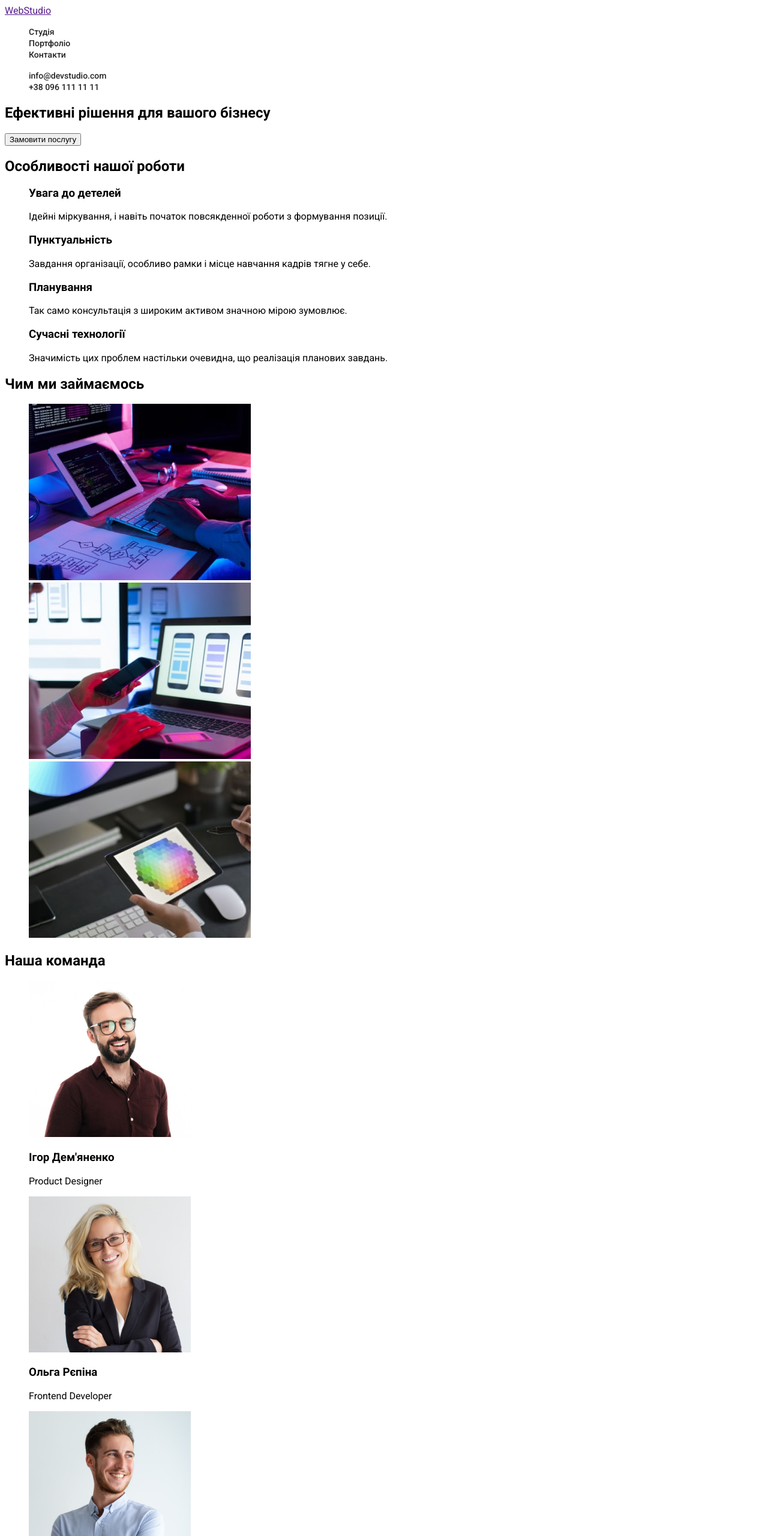
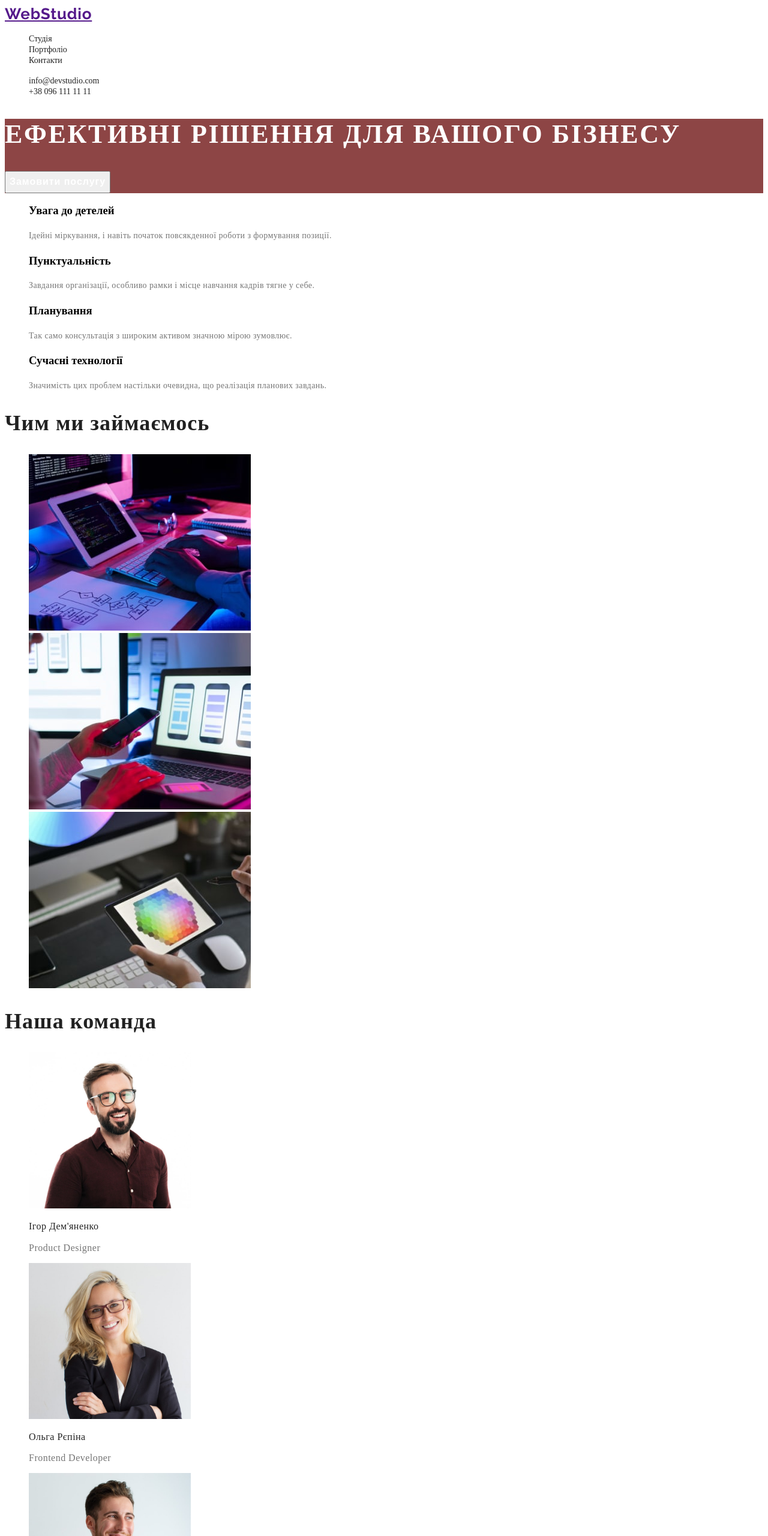
Before and after one commit to Karina2811/goit-markup-hw-01, a plain HTML site: page index.html in a window 1280 px wide. Shown: the top 2560 px of the page at 60% size. Drawn offline with Linux system fonts and the light colour scheme.

Commit message:
Oптимизация стилей

```diff
--- a/style/style.css
+++ b/style/style.css
@@ -2,35 +2,162 @@
     --praymory-text-color:#212121;
     --secondary-text-color:#FFFFFF;
     --accent-color:#2196F3;
+    --text-color: #757575;
 }
-
-body {
+.body {
     font-family: "Roboto";
-    font-weight: 400;
-
+    font-weight: 700;
 }
-
 .list {
     list-style: none;
 }
 
 /* Header */
 
+.header-logo {
+    font-family: "Raleway", sans-serif;
+    font-size: 26px;
+    font-weight: 700;
+    line-height: 1.2;
+    letter-spacing: 0.03em;
+}
+
 .header-link,
-.header-contact
-{
+.header-contact {
 color: var(--praymory-text-color);
 font-size: 14px;
 font-weight: 500;
-line-height: 1,14;
+line-height: 1,1;
 letter-spacing: 0,02em;
 text-decoration: none;
 }
 
+.header-contact:hover,
+.header-contact:focus,
 .header-link:hover,
-.header-link:focus,
-.header-contact:hover,
-.header-contact:focus
- {
+.header-link:focus {
     color: var(--accent-color)
 }
+
+/* Герой */
+
+.hero {
+    background-color: #8d4545;
+}
+.hero-title {
+    color: var(--secondary-text-color);
+    font-size: 44px;
+    font-weight: 900;
+    line-height: 1,4;
+    letter-spacing: 0.06em;
+    text-transform: uppercase;
+}
+.hero-btn {
+    color: var(--secondary-text-color);
+    font-size: 16px;
+    font-weight: 700;
+    line-height: 1.9;
+    letter-spacing: 0.06em;
+}
+
+/*  Особливості */
+
+.section-title {
+    position: absolute;
+    white-space: nowrap;
+    width: 1px;
+    height: 1px;
+    overflow: hidden;
+    border: 0;
+    padding: 0;
+    clip: rect(0 0 0 0);
+    clip-path: inset(50%);
+    margin: -1px;
+}
+.sextion-item-title {
+    color: var(--praymory-text-color);
+    font-size: 14px;
+    font-weight: 700;
+    line-height: 1.1;
+    letter-spacing: 0.03em;
+    text-transform: uppercase;
+}
+.section-item-text {
+    color: var(--text-color);
+    font-size: 14px;
+    font-weight: 400;
+    line-height: 1.7;
+    letter-spacing: 0.03em;
+}
+
+/* Наша робота */
+
+.work-title {
+    color: var(--praymory-text-color);
+    font-size: 36px;
+    font-weight: 700;
+    line-height: 1.2;
+    letter-spacing: 0.03em;
+}
+
+/* Наша команда */
+
+.team-title {
+    color: var(--praymory-text-color);
+    font-size: 36px;
+    font-weight: 700;
+    line-height: 1.2;
+    letter-spacing: 0.03em;
+}
+.team-item-title {
+    color: var(--praymory-text-color);
+    font-size: 16px;
+    font-weight: 500;
+    line-height: 1.2;
+    letter-spacing: 0.03em;
+}
+.team-item-text {
+    color: var(--text-color);
+    font-size: 16px;
+    font-weight: 400;
+    line-height: 1.2;
+    letter-spacing: 0.03em;
+}
+
+/* Footer */
+.footer {
+    background-color: #8d4545;
+}
+.footer-logo {
+    font-family: "Raleway", sans-serif;
+    font-weight: 700;
+    font-size: 26px;
+    line-height: 1.2;
+    letter-spacing: 0.03em;
+    text-decoration: none;
+}
+.footer-address {
+    font-size: 14px;
+    font-weight: 400;
+    line-height: 1.7;
+    letter-spacing: 0.03em;
+    text-decoration: none;
+    color: var(--secondary-text-color);
+}
+.footer-mailto,
+.footer-contact {
+    font-size: 14px;
+    font-weight: 400;
+    line-height: 1.7;
+    letter-spacing: 0.03em;
+    text-decoration: none;
+    color: rgb(255, 255, 255, 0.6)
+}
+.footer-address:hover,
+.footer-address:focus,
+.footer-mailto:hover,
+.footer-mailto:focus,
+.footer-contact:hover,
+.footer-contact:focus {
+    color: var(--accent-color);
+}
```
